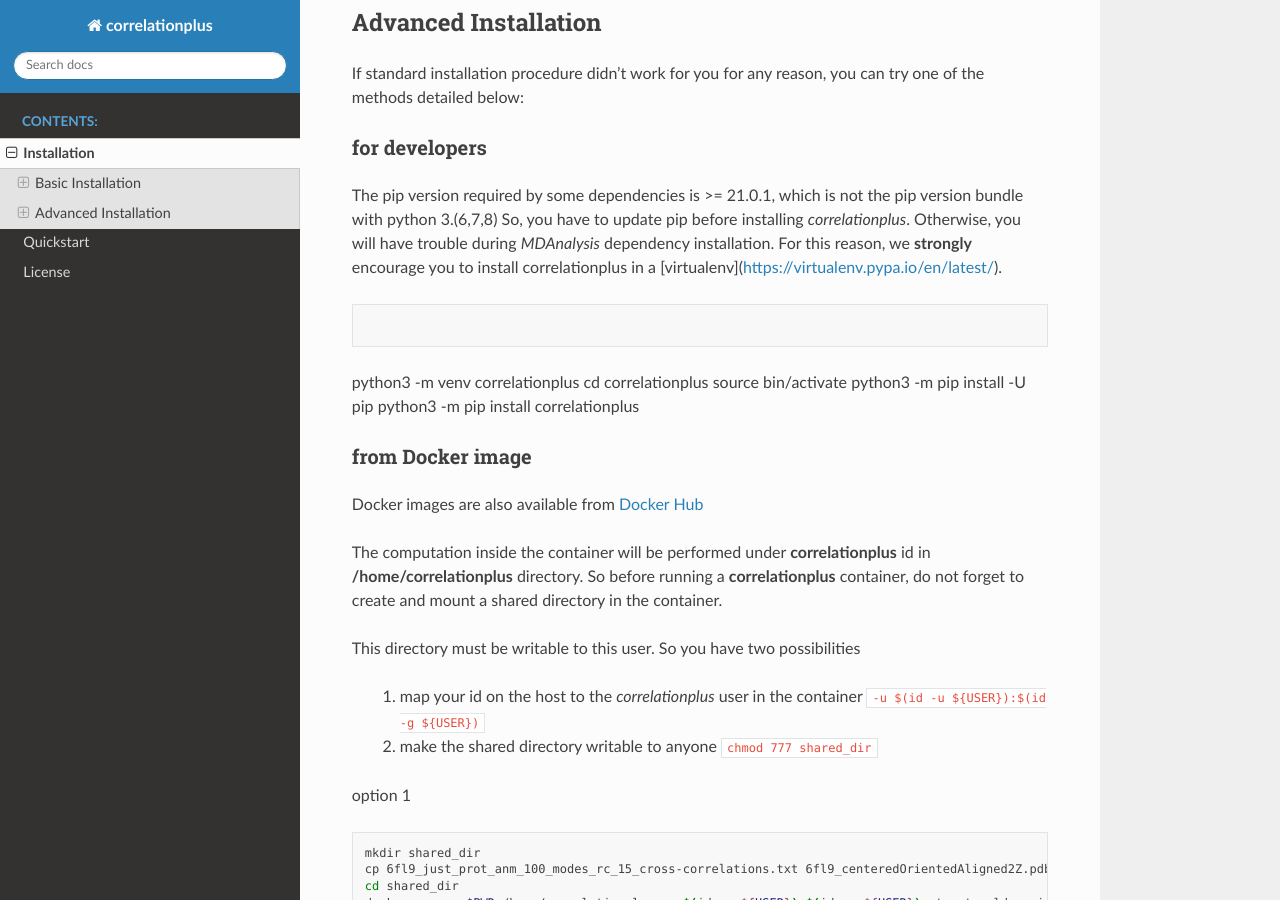
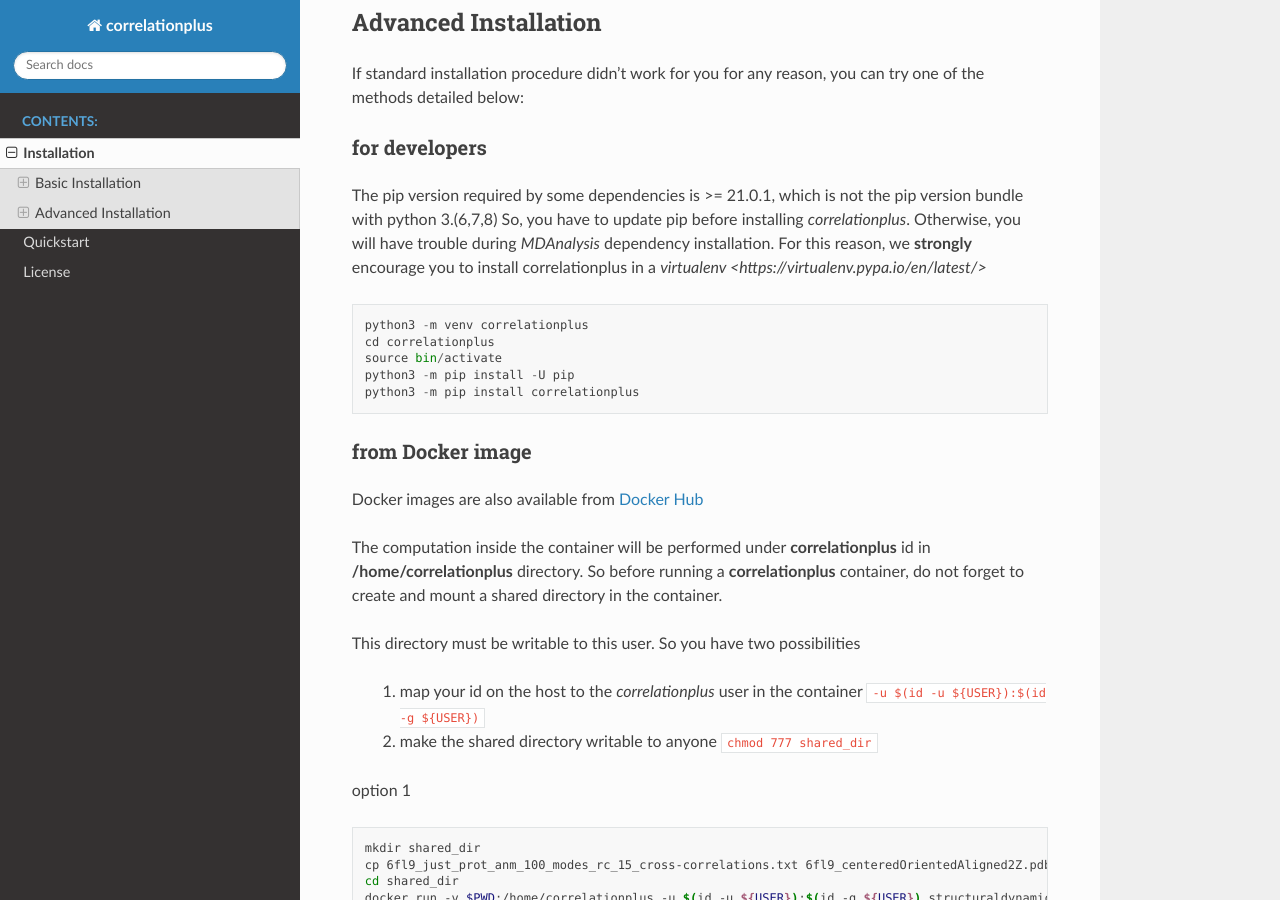
Before and after one commit to tekpinar/correlationplus, a Sphinx documentation site: the page built from docs/installation.rst, in a window 1280 px wide and 900 px high, scrolled down 832 px. Built offline with Sphinx 7.4.7 and the Read the Docs theme 2.0.0, drawn with Linux system fonts in a browser that asks for light colours.

Commit message:
Update installation.rst
Corrected links in rst file.

```diff
--- a/docs/installation.rst
+++ b/docs/installation.rst
@@ -38,14 +38,13 @@
 ~~~~~~~~~~~~~~
 The pip version required by some dependencies is >= 21.0.1, which is not the pip version bundle with python 3.(6,7,8)
 So, you have to update pip before installing *correlationplus*. Otherwise, you will have trouble during *MDAnalysis* dependency installation.
-For this reason, we **strongly** encourage you to install correlationplus in a [virtualenv](https://virtualenv.pypa.io/en/latest/).
+For this reason, we **strongly** encourage you to install correlationplus in a `virtualenv <https://virtualenv.pypa.io/en/latest/>` ::
 
-.. code-block:: shell
-python3 -m venv correlationplus
-cd correlationplus
-source bin/activate
-python3 -m pip install -U pip
-python3 -m pip install correlationplus
+	python3 -m venv correlationplus
+	cd correlationplus
+	source bin/activate
+	python3 -m pip install -U pip
+	python3 -m pip install correlationplus
 
 from Docker image
 ~~~~~~~~~~~~~~~~~
```
